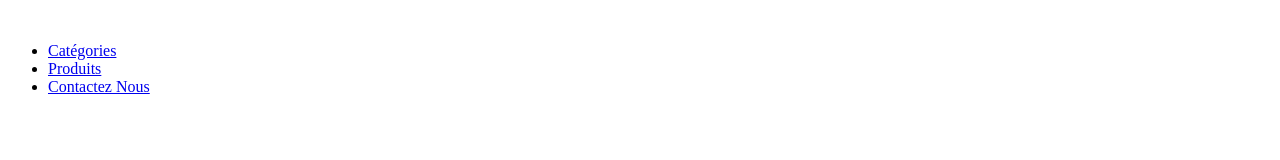
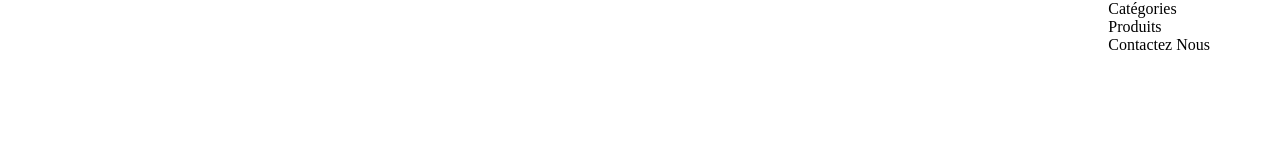
Before and after one commit to RovanelDEV/Ship-Fast-Congo, a plain HTML site: page index.html in a window 1280 px wide. Drawn offline with Linux system fonts and the light colour scheme.

Commit message:
J'ai update les fichiers

```diff
--- a/index.html
+++ b/index.html
@@ -6,6 +6,8 @@
     <meta descrition=' Nous sommes une boutique qui livre en moins d'une journée au Congo Brazzaville'>
     <meta name="viewport" content="width=device-width, initial-scale=1.0">
     <title>Ship Fast Congo</title>
+    <link rel="stylesheet" href="style.css">
+    <link rel="shortcut icon" href="image.png" type="image/x-icon">
 
 </head>
 
--- a/style.css
+++ b/style.css
@@ -23,3 +23,14 @@
 body::-webkit-scrollbar {
   display: none;
 }
+
+.header {
+   display: flex;
+   justify-content: space-between;
+   align-items: center;
+   padding: 0 70px
+}
+
+.header ul {
+   list-style: none;
+}
```
